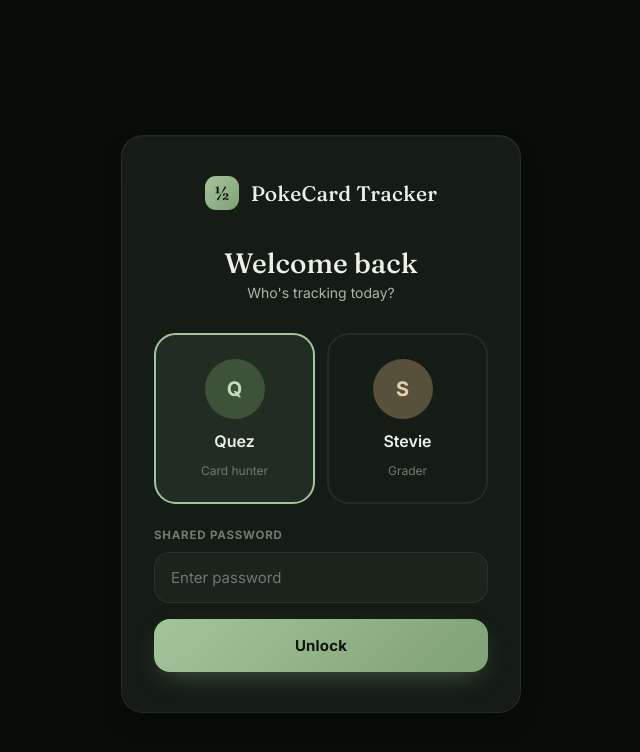
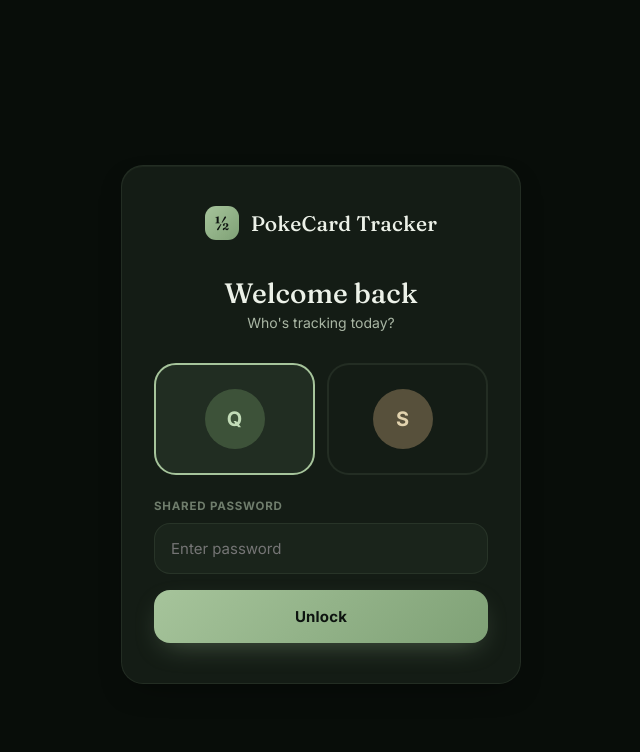
Before and after one commit to 0xQuez/pokecard-tracker, a Next.js app: page / in a window 1280 px wide. Shown: the top 752 px of the page, without its empty margins (319-959 px from the left). Built offline with nearby package versions, Linux system fonts and the light colour scheme; no server answers.

Commit message:
Remove role labels and names from ProfileGate

```diff
--- a/src/components/ProfileGate.tsx
+++ b/src/components/ProfileGate.tsx
@@ -46,8 +46,6 @@ export default function ProfileGate({ onAuth }: Props) {
               />
               <label htmlFor="profile-quez">
                 <div className="avatar u1">Q</div>
-                <span className="name">Quez</span>
-                <span className="role">Card hunter</span>
               </label>
             </div>
             <div className="profile-option">
@@ -61,8 +59,6 @@ export default function ProfileGate({ onAuth }: Props) {
               />
               <label htmlFor="profile-stevie">
                 <div className="avatar u2">S</div>
-                <span className="name">Stevie</span>
-                <span className="role">Grader</span>
               </label>
             </div>
           </div>
```
